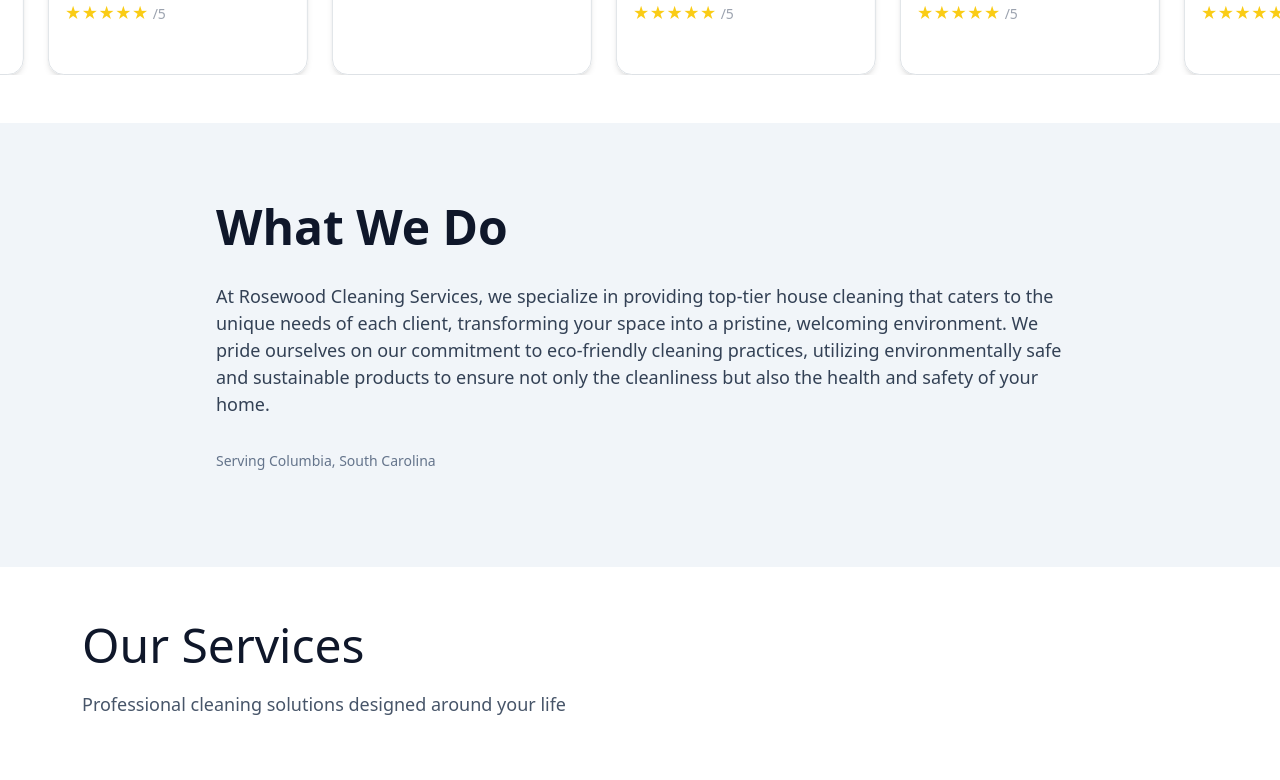
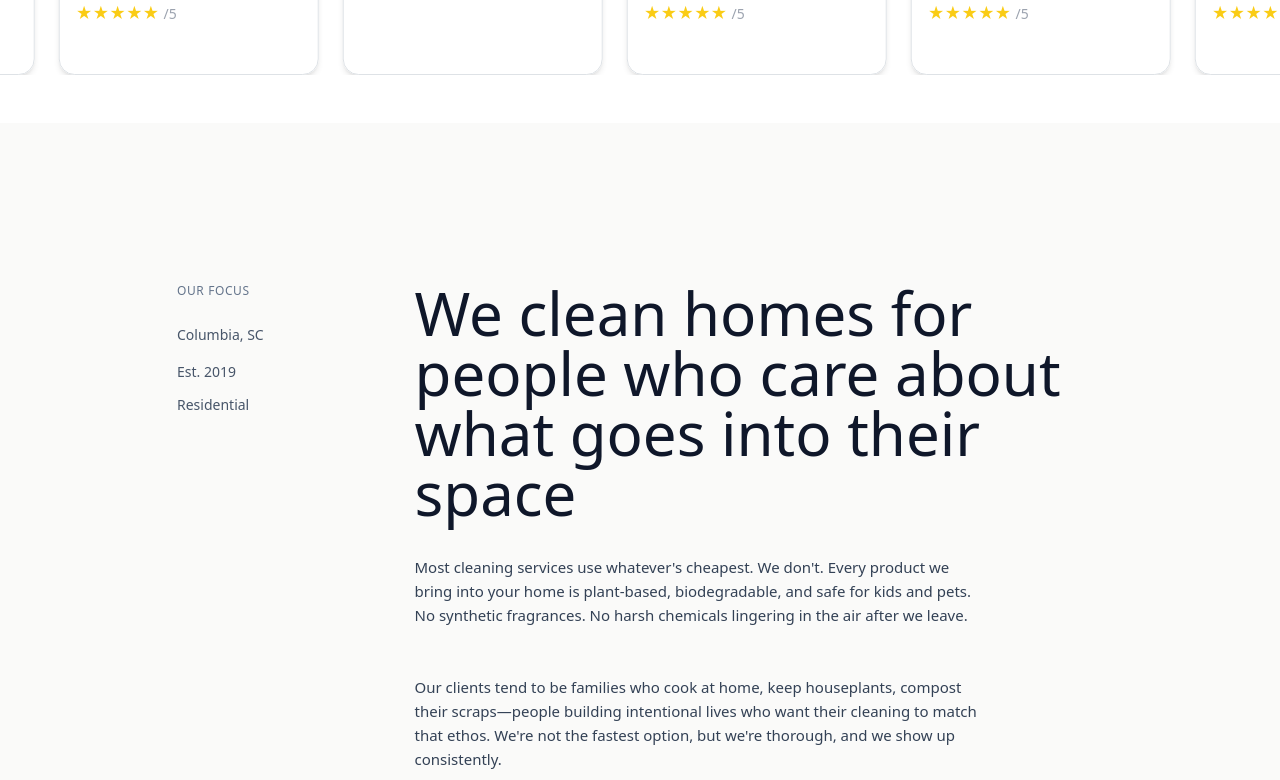
Before and after one commit to alexgoodestudio/rosewood_cleaning_service, a React (Create React App) app: page / in a window 1280 px wide. Shown: the part 1340-2120 px from the top of the page. Built offline with nearby package versions, Linux system fonts and the light colour scheme; grey boxes are pictures that could not be loaded.

Commit message:
new mission component

```diff
--- a/src/Components/Mission.js
+++ b/src/Components/Mission.js
@@ -2,8 +2,9 @@
 import gsap from "gsap";
 import { ScrollTrigger } from "gsap/all";
 import { useGSAP } from "@gsap/react";
+import { SplitText } from "gsap/SplitText";
 
-gsap.registerPlugin(ScrollTrigger);
+gsap.registerPlugin(ScrollTrigger, SplitText);
 
 const MOTION = {
   instant: 0.15,
@@ -15,26 +16,24 @@
 
 function Mission() {
   const containerRef = useRef();
+  const labelRef = useRef();
   const headingRef = useRef();
-  const locationRef = useRef();
-  const paragraphRef = useRef();
+  const para1Ref = useRef();
+  const para2Ref = useRef();
+  const metaItemsRef = useRef([]);
   const prefersReducedMotion = window.matchMedia('(prefers-reduced-motion: reduce)').matches;
 
   useGSAP(() => {
     if (prefersReducedMotion) {
-      gsap.set([headingRef.current, paragraphRef.current, locationRef.current], {
+      gsap.set([labelRef.current, headingRef.current, para1Ref.current, para2Ref.current, ...metaItemsRef.current], {
         opacity: 1,
-        y: 0
+        x: 0,
+        y: 0,
+        rotateX: 0
       });
       return;
     }
 
-    // Initial hidden states
-    gsap.set(headingRef.current, { opacity: 0, y: 20 });
-    gsap.set(paragraphRef.current, { opacity: 0, y: 15 });
-    gsap.set(locationRef.current, { opacity: 0, y: 10 });
-
-    // Create timeline
     const tl = gsap.timeline({
       scrollTrigger: {
         trigger: containerRef.current,
@@ -43,54 +42,122 @@
       }
     });
 
-    // Animate in sequence
-    tl.to(headingRef.current, {
-      opacity: 1,
-      y: 0,
+    // Label slides from left with fade
+    tl.from(labelRef.current, {
+      x: -60,
+      opacity: 0,
       duration: MOTION.smooth,
       ease: "power2.out"
-    })
-    .to(paragraphRef.current, {
-      opacity: 1,
-      y: 0,
+    });
+
+    // Heading: split into lines, alternating direction entry
+    const headingSplit = new SplitText(headingRef.current, { type: "lines" });
+    gsap.set(headingRef.current, { perspective: 1000 });
+
+    headingSplit.lines.forEach((line, index) => {
+      const isEven = index % 2 === 0;
+      tl.from(line, {
+        x: isEven ? -80 : 80,
+        rotateY: isEven ? -15 : 15,
+        opacity: 0,
+        duration: MOTION.slow,
+        ease: "power3.out"
+      }, "-=0.4");
+    });
+
+    // First paragraph: reveal from bottom with slight rotation
+    tl.from(para1Ref.current, {
+      y: 40,
+      rotateX: -8,
+      opacity: 0,
+      duration: MOTION.slow,
+      ease: "power2.out",
+      transformOrigin: "top center"
+    }, "-=0.3");
+
+    // Second paragraph: slides from right with delay
+    tl.from(para2Ref.current, {
+      x: 60,
+      opacity: 0,
       duration: MOTION.slow,
       ease: "power2.out"
-    }, "-=0.2")
-    .to(locationRef.current, {
-      opacity: 1,
-      y: 0,
+    }, "-=0.4");
+
+    // Meta items stagger from bottom
+    tl.from(metaItemsRef.current, {
+      y: 20,
+      opacity: 0,
       duration: MOTION.quick,
-      ease: "power2.out"
-    }, "-=0.4");
+      ease: "power2.out",
+      stagger: 0.1
+    }, "-=0.5");
 
   }, []);
 
   return (
-    <section ref={containerRef} className="bg-slate-100 py-20">
-      <div className="max-w-4xl mx-auto px-6">
+    <section ref={containerRef} className="py-32 md:py-40 bg-stone-50">
+      <div className="container">
+        <div className="row">
+          <div className="col-12 col-lg-10 offset-lg-1">
+            <div className="row align-items-start">
+
+              <div className="col-12 col-md-3 mb-6 mb-md-0">
+                <p ref={labelRef} className="text-xs text-slate-500 tracking-wider uppercase mb-6">
+                  Our Focus
+                </p>
+                <div className="space-y-3">
+                  <p
+                    ref={el => metaItemsRef.current[0] = el}
+                    className="text-sm text-slate-600"
+                  >
+                    Columbia, SC
+                  </p>
+                  <p
+                    ref={el => metaItemsRef.current[1] = el}
+                    className="text-sm text-slate-600"
+                  >
+                    Est. 2019
+                  </p>
+                  <p
+                    ref={el => metaItemsRef.current[2] = el}
+                    className="text-sm text-slate-600"
+                  >
+                    Residential
+                  </p>
+                </div>
+              </div>
+
+              <div className="col-12 col-md-9">
                 <h2
                   ref={headingRef}
-          className="text-4xl md:text-5xl font-bold text-slate-900 mb-8"
+                  className="text-5xl md:text-6xl text-slate-900 mb-8"
+                  style={{ perspective: '1000px' }}
                 >
-          What We Do
+                  We clean homes for people who care about what goes into their space
                 </h2>
+
+                <div className="row">
+                  <div className="col-12 col-lg-10">
                     <p
-          ref={paragraphRef}
-          className="text-lg  text-slate-700 leading-relaxed mb-8"
+                      ref={para1Ref}
+                      className="text-md text-slate-700 mb-5"
+                      style={{ transformStyle: 'preserve-3d' }}
                     >
-          At Rosewood Cleaning Services, we specialize in providing top-tier
-          house cleaning that caters to the unique needs of each client,
-          transforming your space into a pristine, welcoming environment. We
-          pride ourselves on our commitment to eco-friendly cleaning practices, utilizing environmentally safe and sustainable products
-          to ensure not only the cleanliness but also the health and safety of
-          your home.
+                      Most cleaning services use whatever's cheapest. We don't. Every product we bring into your home is plant-based, biodegradable, and safe for kids and pets. No synthetic fragrances. No harsh chemicals lingering in the air after we leave.
                     </p>
                     <p
-          ref={locationRef}
-          className="text-sm text-slate-500 font-medium"
+                      ref={para2Ref}
+                      className="text-md text-slate-700"
                     >
-          Serving Columbia, South Carolina
+                      Our clients tend to be families who cook at home, keep houseplants, compost their scraps—people building intentional lives who want their cleaning to match that ethos. We're not the fastest option, but we're thorough, and we show up consistently.
                     </p>
+                  </div>
+                </div>
+              </div>
+
+            </div>
+          </div>
+        </div>
       </div>
     </section>
   );
--- a/src/Components/Wave.js
+++ b/src/Components/Wave.js
@@ -51,7 +51,7 @@
         <div className="row g-0">
           <div className="col-12">
             <div className="position-relative d-flex align-items-center justify-content-center overflow-hidden" style={{ minHeight: '384px' }}>
-              <h1 className="wave-heading text-4xl font-semibold px-3">
+              <h1 className="wave-heading text-5xl font-semibold px-3">
                 Let us handle the cleaning stuff
               </h1>
               <svg
--- a/src/Style.css
+++ b/src/Style.css
@@ -442,6 +442,11 @@
   letter-spacing: 0.05em;
 }
 
+
+
+
+
+
 /* ------------------------------    BUTTONS --------------------------------*/
 
 .btn-custom-dark {
```
Lines whose indentation alone changed are shown as unchanged.
